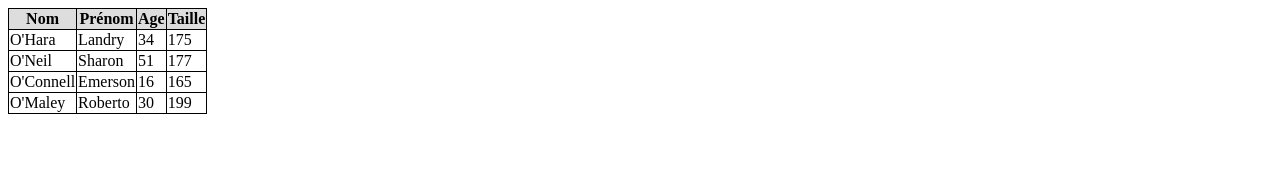
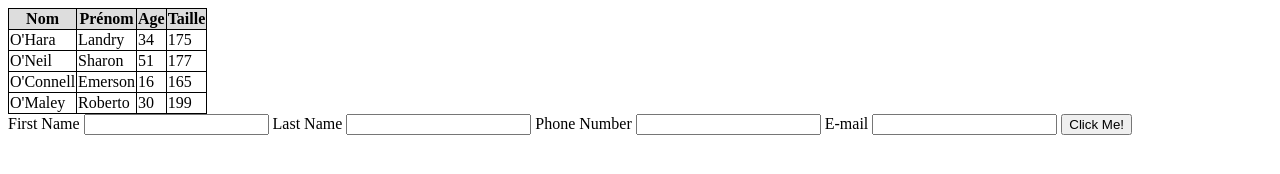
Before and after one commit to MartelSophie/table, a plain HTML site: page index.html in a window 1280 px wide. Drawn offline with Linux system fonts and the light colour scheme.

Commit message:
second commit

```diff
--- a/index.html
+++ b/index.html
@@ -27,5 +27,16 @@
       </tbody>
     </table>
     <script src="app.js" charset="utf-8"></script>
+    <form>
+  <label for="firstname">First Name</label>
+  <input type="text" name="firstname">
+  <label for="lastname">Last Name</label>
+  <input type="text" name="lastname">
+  <label for="phonenumber">Phone Number</label>
+  <input type="text" name="phonenumber">
+  <label for="email">E-mail</label>
+  <input type="text" name="email">
+  <button type="button">Click Me!</button>
+</form>
   </body>
 </html>
```
